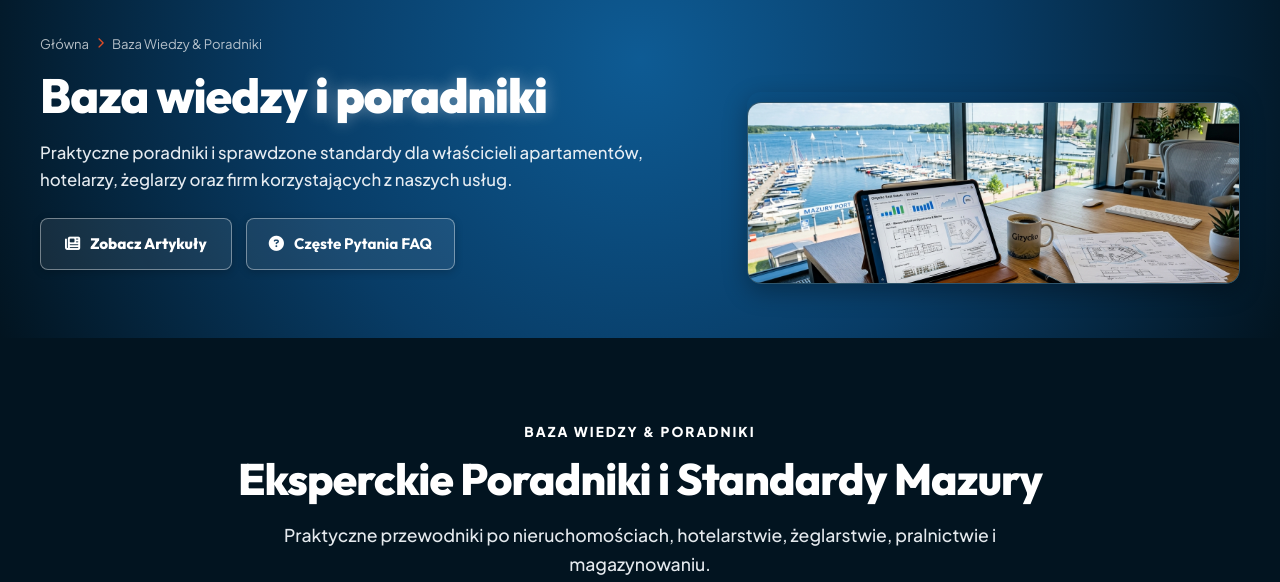
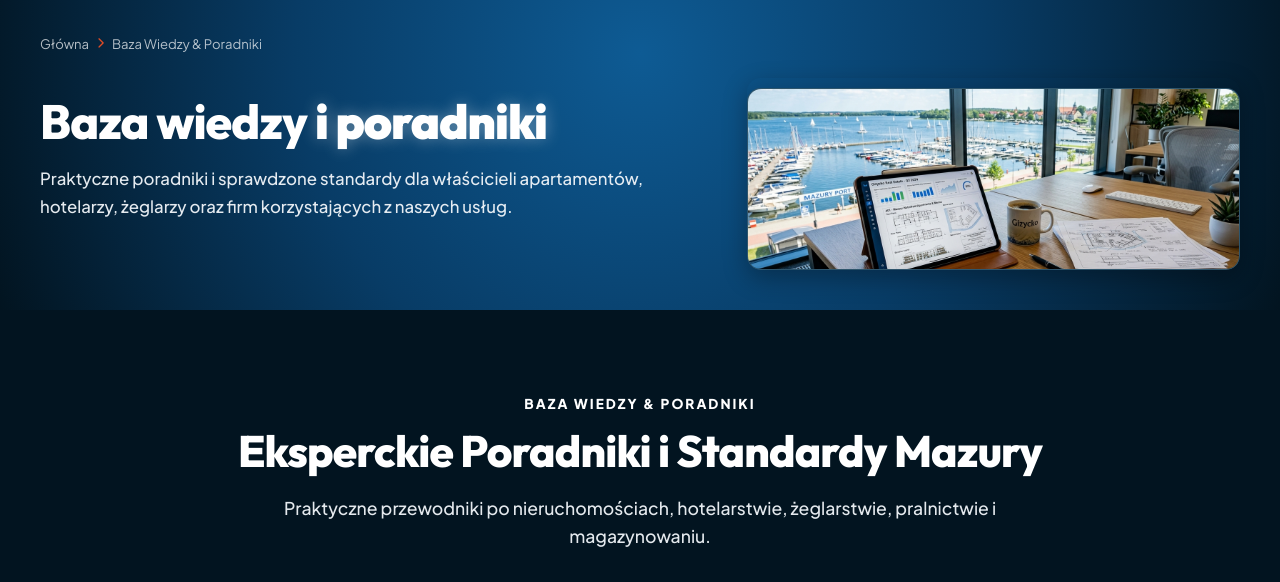
Before and after one commit to bohunek5/radlight.pl, a website: page baza-wiedzy.html in a window 1280 px wide. Shown: the part 129-711 px from the top of the page. Drawn offline with Linux system fonts and the light colour scheme.

Commit message:
feat(desktop): remove hero CTA buttons from kontakt, baza-wiedzy, and o-nas on desktop

```diff
--- a/baza-wiedzy.html
+++ b/baza-wiedzy.html
@@ -126,22 +126,13 @@
         <div class="subpage-hero-text">
           <h1 class="subpage-title" data-i18n="kbHeroTitle">Baza Wiedzy <span class="text-highlight">& Poradniki</span></h1>
           <p class="subpage-lead" data-i18n="kbHeroLead">Praktyczne poradniki i sprawdzone standardy dla właścicieli apartamentów, hotelarzy, żeglarzy oraz firm korzystających z naszych usług.</p>
-
-          <div class="subpage-hero-actions">
-            <a href="#artykuly" class="btn-primary-hero">
-              <i class="fa-solid fa-newspaper"></i> Zobacz Artykuły
-            </a>
-            <a href="#faq" class="btn-secondary-hero">
-              <i class="fa-solid fa-circle-question"></i> Częste Pytania FAQ
-            </a>
-          </div>
         </div>
-<div class="subpage-hero-visual">
+        <div class="subpage-hero-visual">
           <div class="subpage-hero-card">
             <div class="subpage-hero-card-media">
               <img src="images/baza-wiedzy-hero.jpg" alt="Baza wiedzy nieruchomości i usług Radlight">
             </div>
-            </div>
+          </div>
         </div>
       </div>
     </div>
```
Also changed, not shown: kontakt.html (+0 -9 lines), o-nas.html (+2 -11 lines).
